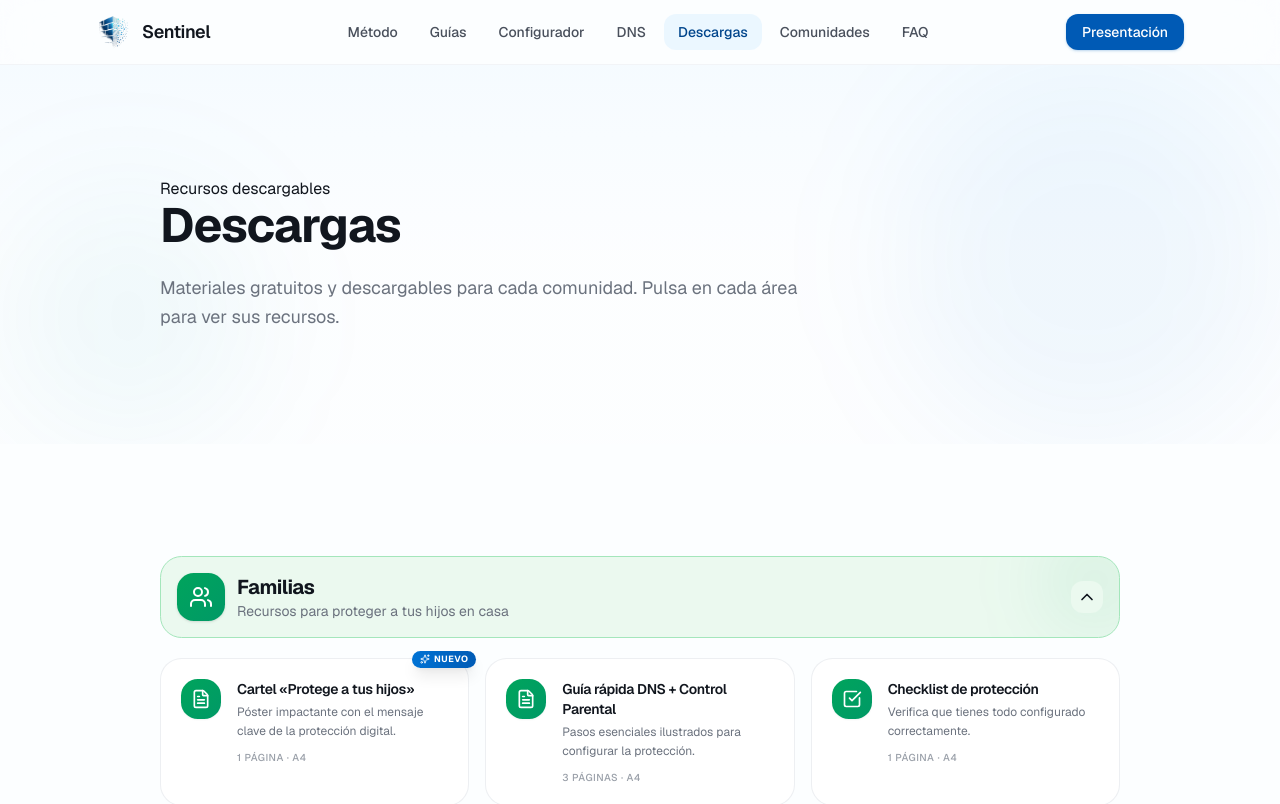
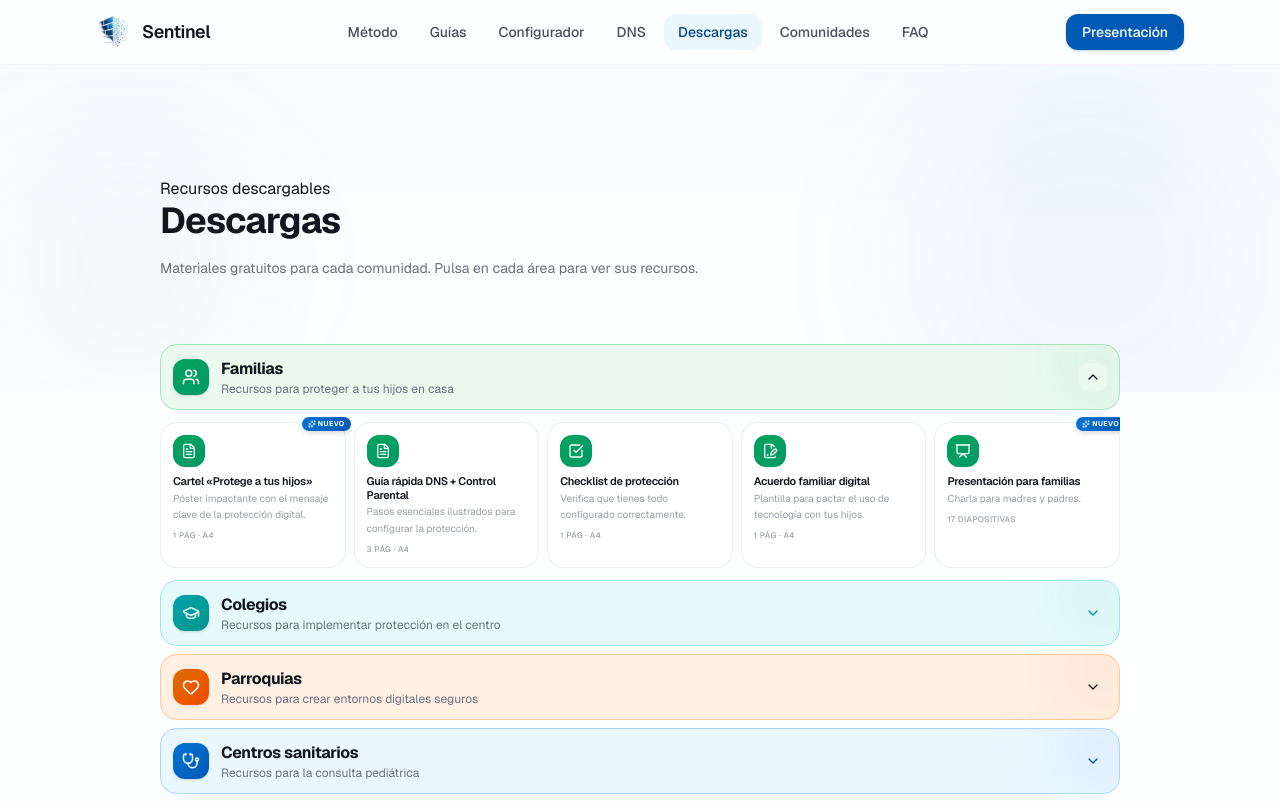
Before and after one commit to ignacioimatik-web/escudo-digital-familiar, a Next.js app: page /descargas in a window 1280 px wide. Shown: the top 804 px of the page. Built offline with nearby package versions, Linux system fonts and the light colour scheme.

Commit message:
fix: descargas mas compactas y pegadas al hero (-200px)

```diff
--- a/src/app/descargas/page.tsx
+++ b/src/app/descargas/page.tsx
@@ -25,11 +25,11 @@ const areas = [
     borderColor: "border-success-200",
     desc: "Recursos para proteger a tus hijos en casa",
     recursos: [
-      { href: "/descargas/cartel-familias", icon: FileText, label: "Cartel «Protege a tus hijos»", tipo: "1 página · A4", desc: "Póster impactante con el mensaje clave de la protección digital.", premium: true },
-      { href: "/descargas/guia-rapida", icon: FileText, label: "Guía rápida DNS + Control Parental", tipo: "3 páginas · A4", desc: "Pasos esenciales ilustrados para configurar la protección." },
-      { href: "/descargas/checklist", icon: CheckSquare, label: "Checklist de protección", tipo: "1 página · A4", desc: "Verifica que tienes todo configurado correctamente." },
-      { href: "/descargas/acuerdo-familiar", icon: FileSignature, label: "Acuerdo familiar digital", tipo: "1 página · A4", desc: "Plantilla para pactar el uso de tecnología con tus hijos." },
-      { href: "/descargas/presentacion-familias", icon: Presentation, label: "Presentación para familias", tipo: "17 diapositivas", desc: "Charla especializada para madres y padres. Enfoque práctico y cercano.", premium: true },
+      { href: "/descargas/cartel-familias", icon: FileText, label: "Cartel «Protege a tus hijos»", tipo: "1 pág · A4", desc: "Póster impactante con el mensaje clave de la protección digital.", premium: true },
+      { href: "/descargas/guia-rapida", icon: FileText, label: "Guía rápida DNS + Control Parental", tipo: "3 pág · A4", desc: "Pasos esenciales ilustrados para configurar la protección." },
+      { href: "/descargas/checklist", icon: CheckSquare, label: "Checklist de protección", tipo: "1 pág · A4", desc: "Verifica que tienes todo configurado correctamente." },
+      { href: "/descargas/acuerdo-familiar", icon: FileSignature, label: "Acuerdo familiar digital", tipo: "1 pág · A4", desc: "Plantilla para pactar el uso de tecnología con tus hijos." },
+      { href: "/descargas/presentacion-familias", icon: Presentation, label: "Presentación para familias", tipo: "17 diapositivas", desc: "Charla para madres y padres.", premium: true },
     ],
   },
   {
@@ -43,9 +43,9 @@ const areas = [
     borderColor: "border-cyan-200",
     desc: "Recursos para implementar protección en el centro",
     recursos: [
-      { href: "/descargas/cartel-familias", icon: FileText, label: "Cartel para el centro", tipo: "1 página · A4", desc: "Póster para anunciar la protección digital en el centro." },
-      { href: "/descargas/guia-rapida", icon: FileText, label: "Guía de configuración", tipo: "3 páginas · A4", desc: "Cómo configurar DNS en la red del colegio." },
-      { href: "/descargas/presentacion-colegios", icon: Presentation, label: "Presentación para colegios", tipo: "17 diapositivas", desc: "Charla para equipos docentes y directivos. Enfoque escolar y legal.", premium: true },
+      { href: "/descargas/cartel-familias", icon: FileText, label: "Cartel para el centro", tipo: "1 pág · A4", desc: "Póster para anunciar la protección digital." },
+      { href: "/descargas/guia-rapida", icon: FileText, label: "Guía de configuración", tipo: "3 pág · A4", desc: "Cómo configurar DNS en la red del colegio." },
+      { href: "/descargas/presentacion-colegios", icon: Presentation, label: "Presentación para colegios", tipo: "17 diapositivas", desc: "Charla para equipos docentes.", premium: true },
     ],
   },
   {
@@ -59,8 +59,8 @@ const areas = [
     borderColor: "border-accent-200",
     desc: "Recursos para crear entornos digitales seguros",
     recursos: [
-      { href: "/descargas/cartel-familias", icon: FileText, label: "Cartel para la parroquia", tipo: "1 página · A4", desc: "Anuncia las charlas de protección digital." },
-      { href: "/descargas/presentacion-parroquias", icon: Presentation, label: "Presentación para parroquias", tipo: "18 diapositivas", desc: "Charla para catequistas y comunidades. Enfoque pastoral y valores.", premium: true },
+      { href: "/descargas/cartel-familias", icon: FileText, label: "Cartel para la parroquia", tipo: "1 pág · A4", desc: "Anuncia las charlas de protección digital." },
+      { href: "/descargas/presentacion-parroquias", icon: Presentation, label: "Presentación para parroquias", tipo: "18 diapositivas", desc: "Charla para catequistas y comunidades.", premium: true },
     ],
   },
   {
@@ -74,8 +74,8 @@ const areas = [
     borderColor: "border-brand-200",
     desc: "Recursos para la consulta pediátrica",
     recursos: [
-      { href: "/descargas/cartel-familias", icon: FileText, label: "Folleto para sala de espera", tipo: "1 página · A4", desc: "Información para familias sobre salud digital." },
-      { href: "/descargas/presentacion-sanitarios", icon: Presentation, label: "Presentación para sanitarios", tipo: "17 diapositivas", desc: "Salud digital infantil para pediatras y profesionales. Enfoque clínico.", premium: true },
+      { href: "/descargas/cartel-familias", icon: FileText, label: "Folleto para sala de espera", tipo: "1 pág · A4", desc: "Información para familias sobre salud digital." },
+      { href: "/descargas/presentacion-sanitarios", icon: Presentation, label: "Presentación para sanitarios", tipo: "17 diapositivas", desc: "Salud digital infantil para pediatras.", premium: true },
     ],
   },
 ]
@@ -94,7 +94,7 @@ function AreaAccordion({ area, areaIndex, isOpen, onToggle }: {
   const AreaIcon = area.icon
 
   return (
-    <Section className={areaIndex === 0 ? "" : "pt-0"}>
+    <div className={areaIndex === 0 ? "-mt-8 sm:-mt-12" : "mt-2"}>
       <Container size="md">
         {/* Header — botón plegable */}
         <motion.button
@@ -103,24 +103,24 @@ function AreaAccordion({ area, areaIndex, isOpen, onToggle }: {
           whileInView="visible"
           viewport={{ once: true, margin: "-50px" }}
           variants={fadeUp}
-          className={`w-full flex items-center justify-between gap-3 p-4 rounded-2xl ${area.bgColor} border ${area.borderColor} relative overflow-hidden text-left transition-all duration-200 hover:shadow-md group cursor-pointer`}
+          className={`w-full flex items-center justify-between gap-3 p-3 rounded-xl ${area.bgColor} border ${area.borderColor} relative overflow-hidden text-left transition-all duration-200 hover:shadow-md group cursor-pointer`}
         >
-          <div className={`absolute -top-6 -right-6 w-24 h-24 ${area.glow} rounded-full blur-2xl`} />
+          <div className={`absolute -top-6 -right-6 w-20 h-20 ${area.glow} rounded-full blur-2xl`} />
           <div className="flex items-center gap-3 relative min-w-0">
-            <div className={`flex h-12 w-12 items-center justify-center rounded-xl bg-gradient-to-br ${area.color} shadow-sm shrink-0`}>
-              <AreaIcon className="h-6 w-6 text-white" />
+            <div className={`flex h-9 w-9 items-center justify-center rounded-lg bg-gradient-to-br ${area.color} shadow-sm shrink-0`}>
+              <AreaIcon className="h-4.5 w-4.5 text-white" />
             </div>
             <div className="min-w-0">
-              <h2 className="text-xl font-bold text-slate-900">{area.label}</h2>
-              <p className="text-sm text-slate-500">{area.desc}</p>
+              <h2 className="text-base font-bold text-slate-900">{area.label}</h2>
+              <p className="text-xs text-slate-500">{area.desc}</p>
             </div>
           </div>
           <motion.div
             animate={{ rotate: isOpen ? 180 : 0 }}
             transition={{ duration: 0.2 }}
-            className={`shrink-0 flex h-8 w-8 items-center justify-center rounded-lg ${area.bgColor} group-hover:bg-white/50 transition-colors`}
+            className={`shrink-0 flex h-7 w-7 items-center justify-center rounded-md ${area.bgColor} group-hover:bg-white/50 transition-colors`}
           >
-            <ChevronDown className={`h-5 w-5 ${area.textColor}`} />
+            <ChevronDown className={`h-4 w-4 ${area.textColor}`} />
           </motion.div>
         </motion.button>
 
@@ -132,46 +132,46 @@ function AreaAccordion({ area, areaIndex, isOpen, onToggle }: {
               initial={{ height: 0, opacity: 0 }}
               animate={{ height: "auto", opacity: 1 }}
               exit={{ height: 0, opacity: 0 }}
-              transition={{ duration: 0.25, ease: "easeInOut" }}
+              transition={{ duration: 0.2, ease: "easeInOut" }}
               className="overflow-hidden"
             >
-              <div className="grid sm:grid-cols-2 lg:grid-cols-3 gap-4 pt-5 pb-2">
+              <div className="grid grid-cols-2 sm:grid-cols-3 lg:grid-cols-5 gap-2 pt-3 pb-1">
                 {area.recursos.map((r, i) => {
                   const RIcon = r.icon
                   return (
                     <motion.div
                       key={r.href + r.label}
-                      initial={{ opacity: 0, y: 10 }}
+                      initial={{ opacity: 0, y: 8 }}
                       animate={{ opacity: 1, y: 0 }}
-                      transition={{ duration: 0.25, delay: i * 0.04 }}
+                      transition={{ duration: 0.2, delay: i * 0.03 }}
                     >
                       <Link
                         href={r.href}
-                        className="group relative rounded-2xl border border-border/60 bg-card p-5 transition-all duration-300 hover:shadow-lg hover:shadow-brand-500/5 hover:border-brand-200 hover:-translate-y-1 block h-full"
+                        className="group relative rounded-xl border border-border/60 bg-card p-3 transition-all duration-200 hover:shadow-md hover:shadow-brand-500/5 hover:border-brand-200 hover:-translate-y-0.5 block h-full"
                       >
                         {r.premium && (
-                          <div className="absolute -top-2 -right-2 flex items-center gap-1 px-2 py-0.5 rounded-full bg-gradient-to-r from-brand-500 to-brand-600 text-white text-[9px] font-bold uppercase tracking-wider shadow-lg">
-                            <Sparkles className="h-2.5 w-2.5" />
+                          <div className="absolute -top-1.5 -right-1.5 flex items-center gap-0.5 px-1.5 py-0.5 rounded-full bg-gradient-to-r from-brand-500 to-brand-600 text-white text-[7px] font-bold uppercase tracking-wider shadow-md z-10">
+                            <Sparkles className="h-2 w-2" />
                             Nuevo
                           </div>
                         )}
-                        <div className="flex items-start gap-4">
-                          <div className={`flex h-10 w-10 shrink-0 items-center justify-center rounded-xl bg-gradient-to-br ${area.color} shadow-xs`}>
-                            <RIcon className="h-5 w-5 text-white" />
+                        <div className="flex flex-col gap-2">
+                          <div className={`flex h-8 w-8 items-center justify-center rounded-lg bg-gradient-to-br ${area.color} shadow-xs shrink-0`}>
+                            <RIcon className="h-4 w-4 text-white" />
                           </div>
-                          <div className="flex-1 min-w-0">
-                            <h3 className="text-sm font-semibold text-slate-900 mb-1 group-hover:text-brand-700 transition-colors">
+                          <div className="min-w-0">
+                            <h3 className="text-[11px] font-semibold text-slate-900 leading-tight group-hover:text-brand-700 transition-colors line-clamp-2">
                               {r.label}
                             </h3>
-                            <p className="text-xs text-slate-500 leading-relaxed mb-2 line-clamp-2">
+                            <p className="text-[10px] text-slate-400 leading-relaxed mt-0.5 line-clamp-2">
                               {r.desc}
                             </p>
-                            <div className="flex items-center justify-between">
-                              <span className="text-[10px] font-medium text-slate-400 uppercase tracking-wider">
+                            <div className="flex items-center justify-between mt-1.5">
+                              <span className="text-[8px] font-medium text-slate-400 uppercase tracking-wider">
                                 {r.tipo}
                               </span>
-                              <span className="flex items-center gap-1 text-[10px] font-semibold text-brand-600 opacity-0 group-hover:opacity-100 transition-opacity">
-                                <Eye className="h-3 w-3" />
+                              <span className="flex items-center gap-0.5 text-[8px] font-semibold text-brand-600 opacity-0 group-hover:opacity-100 transition-opacity">
+                                <Eye className="h-2.5 w-2.5" />
                                 Ver
                               </span>
                             </div>
@@ -186,7 +186,7 @@ function AreaAccordion({ area, areaIndex, isOpen, onToggle }: {
           )}
         </AnimatePresence>
       </Container>
-    </Section>
+    </div>
   )
 }
 
@@ -201,8 +201,8 @@ export default function DescargasPage() {
 
   return (
     <>
-      {/* Hero */}
-      <Section className="relative overflow-hidden">
+      {/* Hero compacto */}
+      <Section className="relative overflow-hidden pb-0">
         <div className="absolute inset-0 -z-10 bg-gradient-to-b from-brand-50/40 via-background to-background" />
         <div className="absolute top-0 right-0 w-96 h-96 bg-brand-500/5 rounded-full blur-3xl -z-10" />
         <div className="absolute bottom-0 left-0 w-64 h-64 bg-cyan-500/5 rounded-full blur-3xl -z-10" />
@@ -211,20 +211,20 @@ export default function DescargasPage() {
             initial="hidden"
             animate="visible"
             variants={fadeUp}
-            transition={{ duration: 0.5 }}
+            transition={{ duration: 0.4 }}
           >
-            <Badge variant="default" className="mb-6">Recursos descargables</Badge>
-            <h1 className="text-4xl md:text-5xl font-bold tracking-tight text-slate-900 mb-6">
+            <Badge variant="default" className="mb-4">Recursos descargables</Badge>
+            <h1 className="text-3xl md:text-4xl font-bold tracking-tight text-slate-900 mb-4">
               Descargas
             </h1>
-            <p className="text-lg text-slate-500 leading-relaxed max-w-2xl">
-              Materiales gratuitos y descargables para cada comunidad. Pulsa en cada área para ver sus recursos.
+            <p className="text-sm text-slate-500 leading-relaxed max-w-xl">
+              Materiales gratuitos para cada comunidad. Pulsa en cada área para ver sus recursos.
             </p>
           </motion.div>
         </Container>
       </Section>
 
-      {/* Acordeones por comunidad */}
+      {/* Acordeones por comunidad — compactos y pegados al hero */}
       {areas.map((area, i) => (
         <AreaAccordion
           key={area.id}
@@ -235,32 +235,32 @@ export default function DescargasPage() {
         />
       ))}
 
-      {/* CTA final */}
-      <Section className="bg-slate-50/50">
+      {/* CTA final compacto */}
+      <section className="py-10 sm:py-14 bg-slate-50/50 mt-4">
         <Container size="md">
           <motion.div
             initial="hidden"
             whileInView="visible"
             viewport={{ once: true }}
             variants={fadeUp}
-            className="text-center max-w-lg mx-auto"
+            className="text-center max-w-md mx-auto"
           >
-            <Shield className="h-10 w-10 text-brand-500 mx-auto mb-4" />
-            <h2 className="text-2xl font-bold text-slate-900 mb-3">
+            <Shield className="h-8 w-8 text-brand-500 mx-auto mb-3" />
+            <h2 className="text-lg font-bold text-slate-900 mb-2">
               ¿Necesitas un recurso personalizado?
             </h2>
-            <p className="text-slate-600 text-sm mb-6">
+            <p className="text-slate-500 text-xs mb-4">
               Si tu comunidad necesita materiales específicos, contáctanos y los preparamos.
             </p>
             <a
               href="mailto:contacto@escudodigitalfamiliar.org"
-              className="inline-flex h-11 items-center gap-2 rounded-xl bg-brand-600 px-6 text-sm font-semibold text-white shadow-lg shadow-brand-600/25 transition-all hover:bg-brand-700 hover:shadow-xl"
+              className="inline-flex h-9 items-center gap-2 rounded-xl bg-brand-600 px-5 text-xs font-semibold text-white shadow-md shadow-brand-600/20 transition-all hover:bg-brand-700 hover:shadow-lg"
             >
               Solicitar recurso
             </a>
           </motion.div>
         </Container>
-      </Section>
+      </section>
     </>
   )
 }
```
